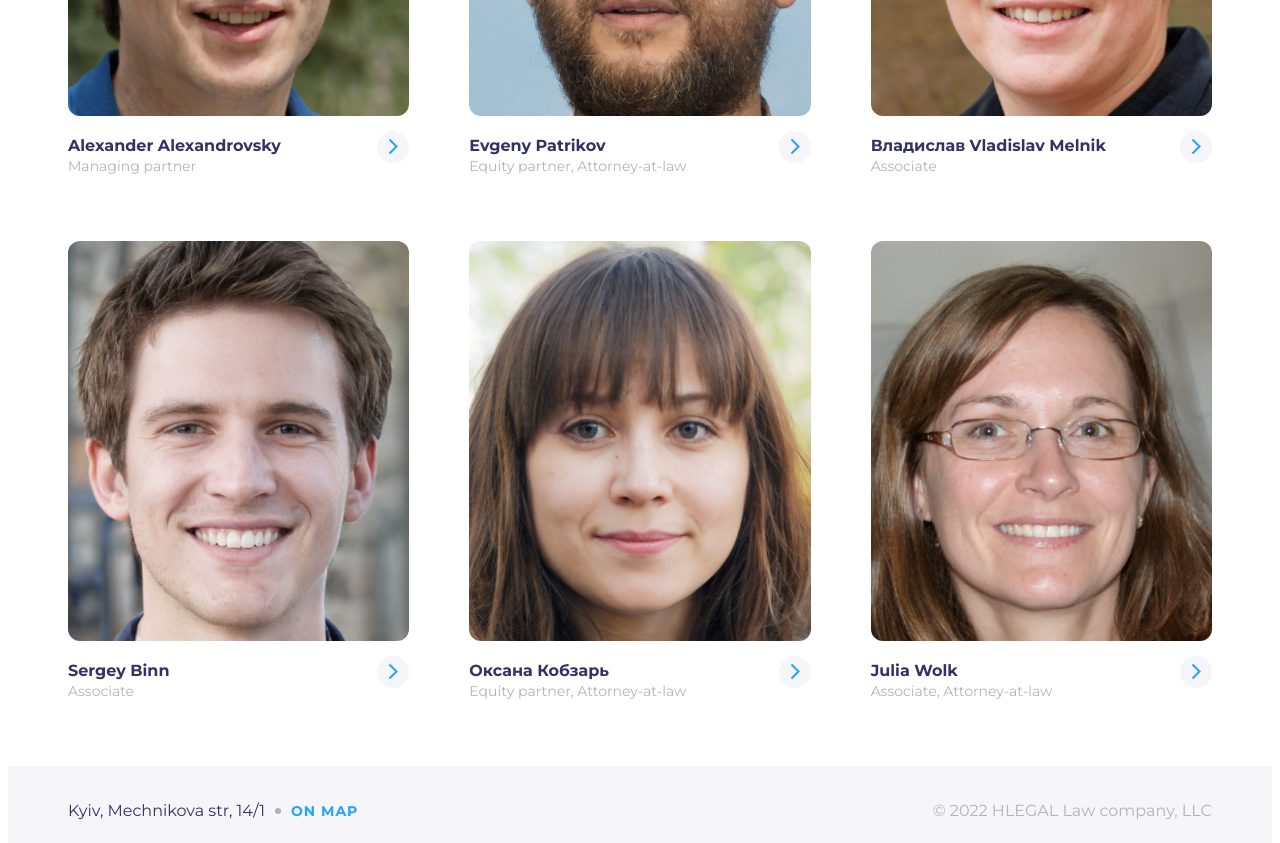
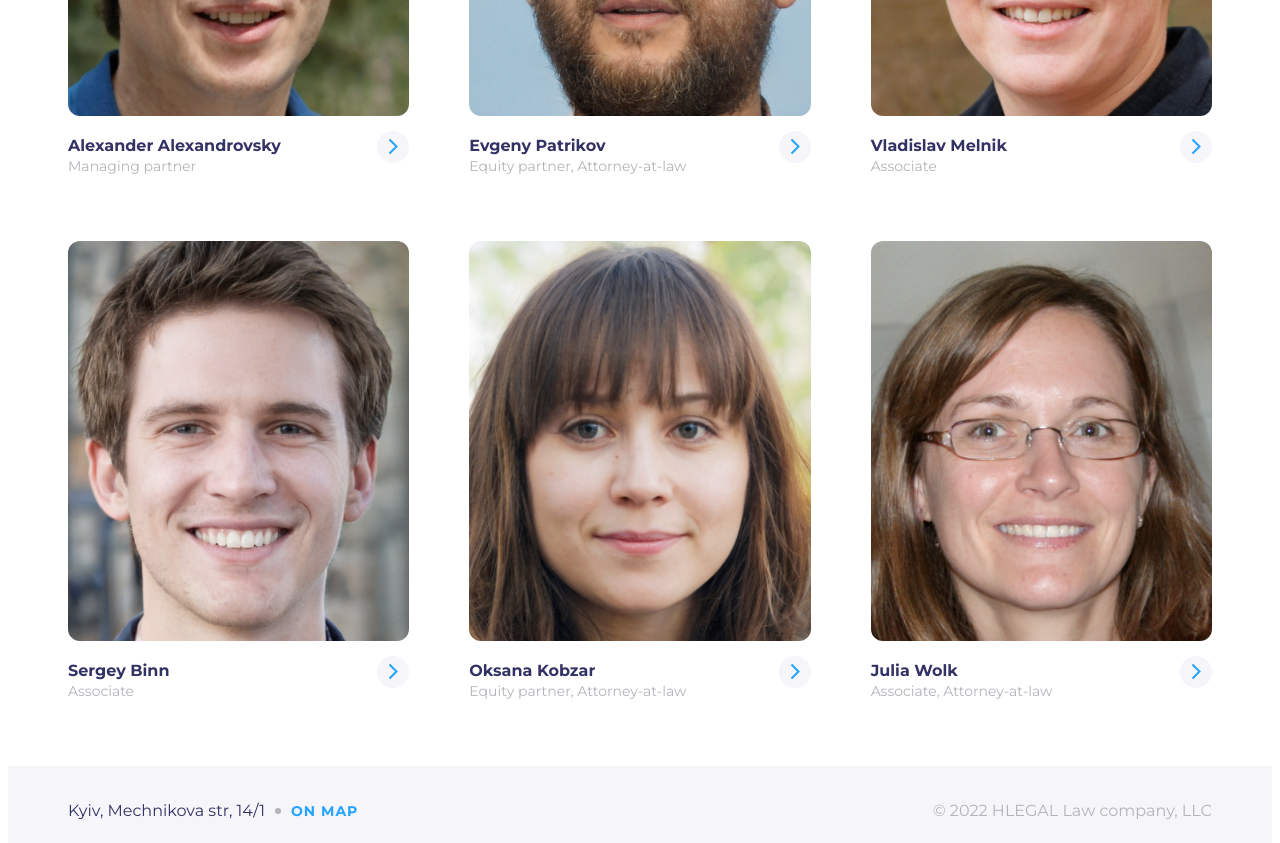
Before and after one commit to Sabishka10101/h-legal, a plain HTML site: page pages/team.html in a window 1280 px wide. Shown: the part 820-1663 px from the top of the page. Drawn offline with Linux system fonts and the light colour scheme.

Commit message:
update section

```diff
--- a/pages/team.html
+++ b/pages/team.html
@@ -173,7 +173,7 @@
 
         <div class="team-cards__card">
           <img class="card__img" src="../img/team_vlad.jpg" alt="alex" />
-          <span class="card__name">Владислав Vladislav Melnik</span>
+          <span class="card__name">Vladislav Melnik</span>
           <span class="card__position">Associate</span>
           <a href="#" class="card__link">
             <svg class="card__arrow" width="10" height="17" fill="none">
@@ -205,7 +205,7 @@
 
         <div class="team-cards__card">
           <img class="card__img" src="../img/team_oksana.jpg" alt="alex" />
-          <span class="card__name">Оксана Кобзарь</span>
+          <span class="card__name">Oksana Kobzar</span>
           <span class="card__position">Equity partner, Attorney-at-law</span>
           <a href="./team-entry.html" class="card__link">
             <svg class="card__arrow" width="10" height="17" fill="none">
```
